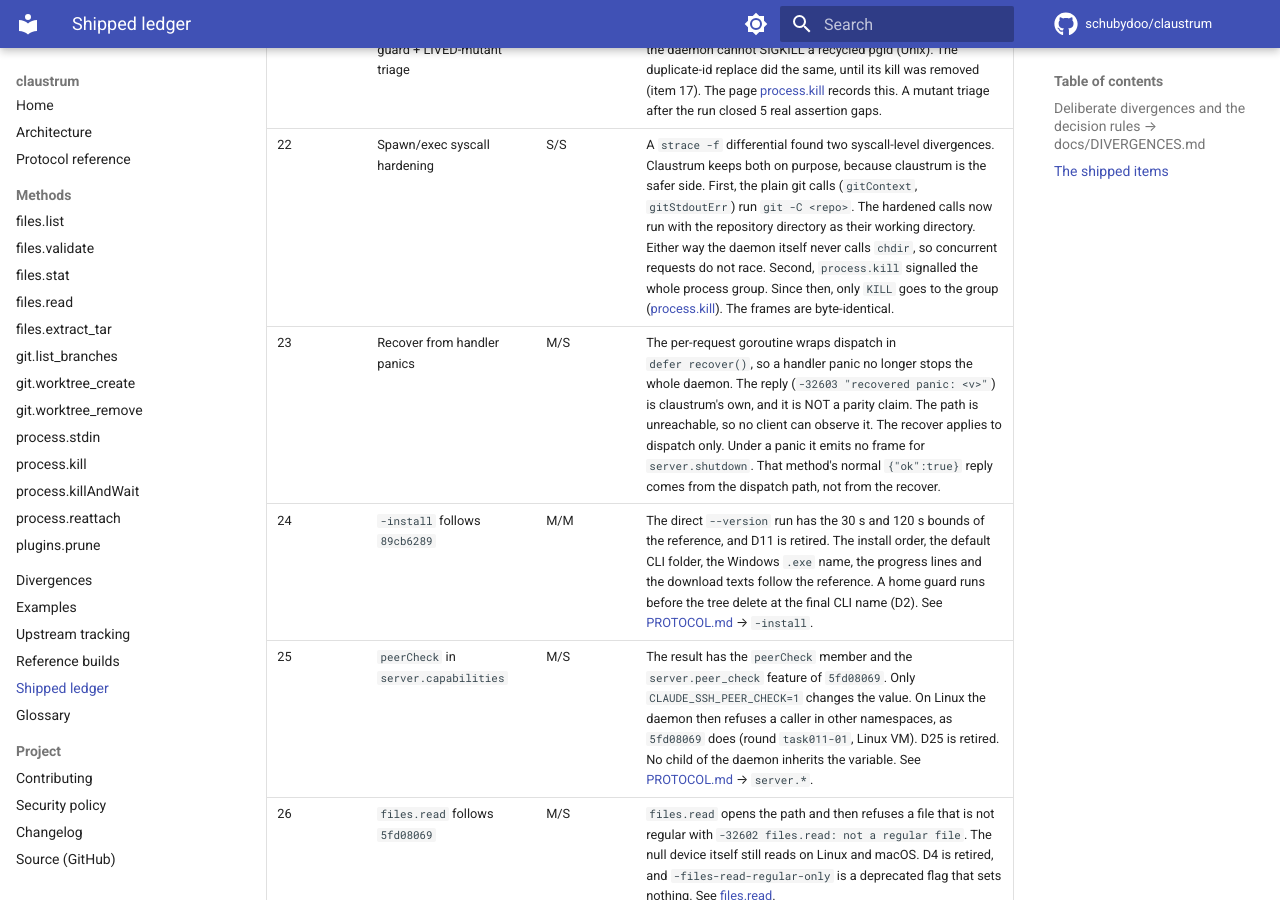
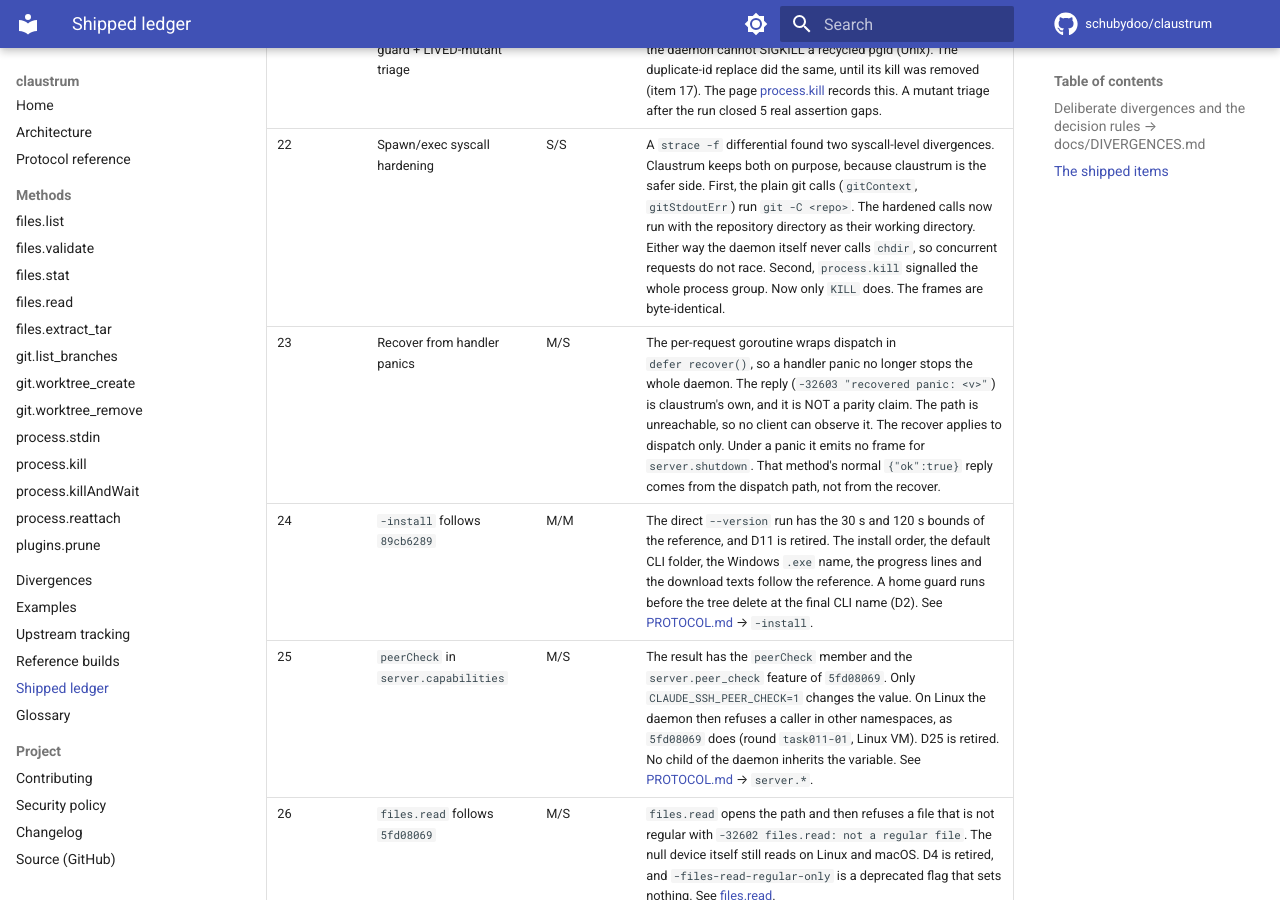
Before and after one commit to schubydoo/claustrum, an MkDocs documentation site: the page built from docs/IMPROVEMENTS.md, in a window 1280 px wide and 900 px high, scrolled down 3004 px. Built offline with MkDocs 1.6.1 and Material for MkDocs 9.7.7, drawn with Linux system fonts in a browser that asks for light colours; comment, search, counter and statistics services are not loaded.

Commit message:
docs: keep the ledger fix of item 22 inside the limit of IMPROVEMENTS.md
Co-Authored-By: Claude Opus 5.5 <noreply@anthropic.com>

```diff
--- a/docs/IMPROVEMENTS.md
+++ b/docs/IMPROVEMENTS.md
@@ -54,7 +54,7 @@ split condensed the full measurement and correction notes out of this table.
 | 19 | Docs-site visibility/formatting pass | L/L-M | Changed the prose-heavy tables into per-item and per-method sections, so every method gets its own table-of-contents entry on the published site. Site-only. |
 | 20 | Windows CI test runner | M/M | Added a `windows-latest` leg to the test matrix. The stdlib helper-process pattern (`helperproc_test.go`, `CLAUSTRUM_TEST_HELPER`) replaced the Unix fixtures, so the streamed bytes stay byte-identical on every operating system. `TestSocketFilesBattery` skips on Windows, because its golden pins a Unix mode string. |
 | 21 | Exited-child group-kill guard + LIVED-mutant triage | S/S | `kill` and `killAll` skip the children that already exited, so the daemon cannot SIGKILL a recycled pgid (Unix). The duplicate-id replace did the same, until its kill was removed (item 17). The page [process.kill](protocol/process-kill.md#differences-from-the-reference) records this. A mutant triage after the run closed 5 real assertion gaps. |
-| 22 | Spawn/exec syscall hardening | S/S | A `strace -f` differential found two syscall-level divergences. Claustrum keeps both on purpose, because claustrum is the safer side. First, the plain git calls (`gitContext`, `gitStdoutErr`) run `git -C <repo>`. The hardened calls now run with the repository directory as their working directory. Either way the daemon itself never calls `chdir`, so concurrent requests do not race. Second, `process.kill` signalled the whole process group. Since then, only `KILL` goes to the group ([process.kill](protocol/process-kill.md#which-processes-a-signal-reaches)). The frames are byte-identical. |
+| 22 | Spawn/exec syscall hardening | S/S | A `strace -f` differential found two syscall-level divergences. Claustrum keeps both on purpose, because claustrum is the safer side. First, the plain git calls (`gitContext`, `gitStdoutErr`) run `git -C <repo>`. The hardened calls now run with the repository directory as their working directory. Either way the daemon itself never calls `chdir`, so concurrent requests do not race. Second, `process.kill` signalled the whole process group. Now only `KILL` does. The frames are byte-identical. |
 | 23 | Recover from handler panics | M/S | The per-request goroutine wraps dispatch in `defer recover()`, so a handler panic no longer stops the whole daemon. The reply (`-32603 "recovered panic: <v>"`) is claustrum's own, and it is NOT a parity claim. The path is unreachable, so no client can observe it. The recover applies to dispatch only. Under a panic it emits no frame for `server.shutdown`. That method's normal `{"ok":true}` reply comes from the dispatch path, not from the recover. |
 | 24 | `-install` follows `89cb6289` | M/M | The direct `--version` run has the 30 s and 120 s bounds of the reference, and D11 is retired. The install order, the default CLI folder, the Windows `.exe` name, the progress lines and the download texts follow the reference. A home guard runs before the tree delete at the final CLI name (D2). See [PROTOCOL.md](PROTOCOL.md) → `-install`. |
 | 25 | `peerCheck` in `server.capabilities` | M/S | The result has the `peerCheck` member and the `server.peer_check` feature of `5fd08069`. Only `CLAUDE_SSH_PEER_CHECK=1` changes the value. On Linux the daemon then refuses a caller in other namespaces, as `5fd08069` does (round `task011-01`, Linux VM). D25 is retired. No child of the daemon inherits the variable. See [PROTOCOL.md](PROTOCOL.md) → `server.*`. |
```
